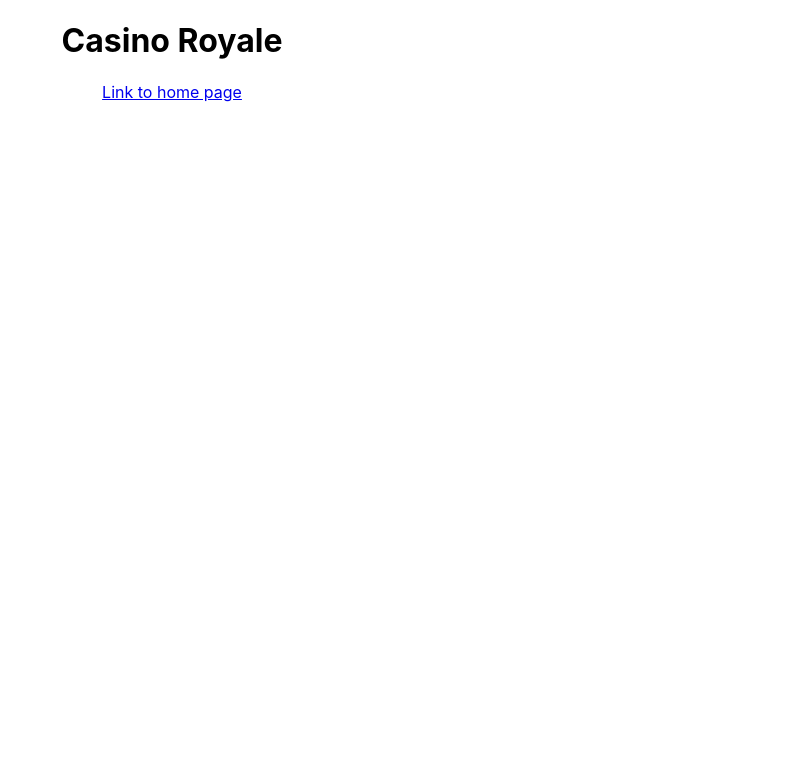
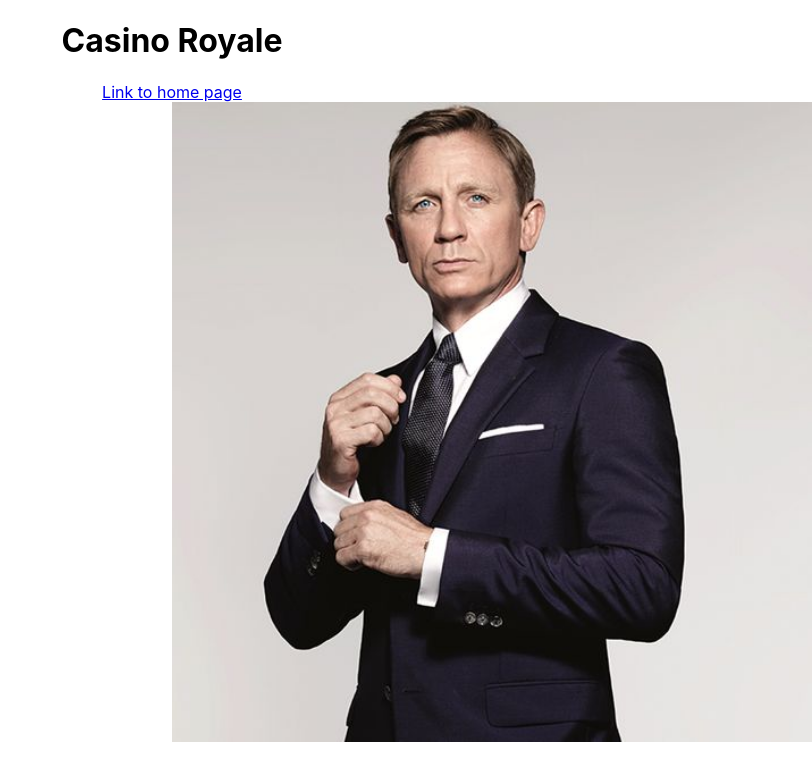
Before and after one commit to megan345/kodflix, a React (Create React App) app: page /casinoroyale in a window 1280 px wide. Shown: the top 780 px of the page, without its empty margins (468-1280 px from the left). Built offline with nearby package versions, Linux system fonts and the light colour scheme; the HTML template or start-up script is replaced by a standard one.

Commit message:
Add synopsis & cover to the details page of each TV show #16

```diff
--- a/src/App.js
+++ b/src/App.js
@@ -1,7 +1,7 @@
 import React, { Component } from 'react';
 import Gallery from './Gallery';
 import { BrowserRouter as Router, Route, Switch } from 'react-router-dom';
-import Details from './Details';
+import Details from './Details/Details';
 import './App.css';
 import getGallery from './gallery-get';
 import NotFound from './NotFound';
--- /dev/null
+++ b/src/Details/Details.css
@@ -0,0 +1,13 @@
+.Details .content {
+    display: flex;
+}
+
+.details-child {
+    flex: 1;
+}
+
+@media only screen and (max-width: 550px) {
+    .Details .content {
+        flex-direction: column;
+    }
+}
--- a/src/Details.js
+++ b/src/Details/Details.js
@@ -1,6 +1,7 @@
 import React, { Component } from 'react';
 import { Link, Redirect } from 'react-router-dom';
-import getGallery from './gallery-get';
+import getGallery from '../gallery-get';
+import './Details.css';
 
 export default class Details extends Component {
 
@@ -22,9 +23,15 @@
       return <Redirect to="/not-found" />;
     } else {
       return (
-        <div>
+        <div className="Details">
           <h1>{this.state.movie.name}</h1>
           <Link to="/">Link to home page</Link>
+          <div className="content">
+            <div className="details-child">{this.state.movie.details}</div>
+            <div className="details-child">
+              <img src={this.state.movie.logo}></img>
+            </div>
+          </div>
         </div>
       )
     }
--- a/src/gallery-get.js
+++ b/src/gallery-get.js
@@ -10,7 +10,8 @@
 
 export default function getGallery(){
     return ([
-        { id: 'titanic', name: 'Titanic', logo: titanic },
+        { id: 'titanic', name: 'Titanic', logo: titanic,
+            details: 'RMS Titanic was a British passenger liner that sank in the North Atlantic Ocean in the early hours of 15 April 1912, after colliding with an iceberg during her maiden voyage from Southampton to New York City. There were an estimated 2,224 passengers and crew aboard, and more than 1,500 died, making it one of the deadliest commercial peacetime maritime disasters in modern history. RMS Titanic was the largest ship afloat at the time she entered service and was the second of three Olympic-class ocean liners operated by the White Star Line. She was built by the Harland and Wolff shipyard in Belfast. Thomas Andrews, main architect of the shipyard at the time, died in the disaster.[4]' },
         { id: 'jasonbourne', name: 'Jason Bourne', logo: jasonbourne },
         { id: 'fightlcub', name: 'Fight Club', logo: fightclub },
         { id: 'martian', name: 'Martian', logo: martian },
```
Also changed, not shown: src/practice.js (+14 -0 lines).
